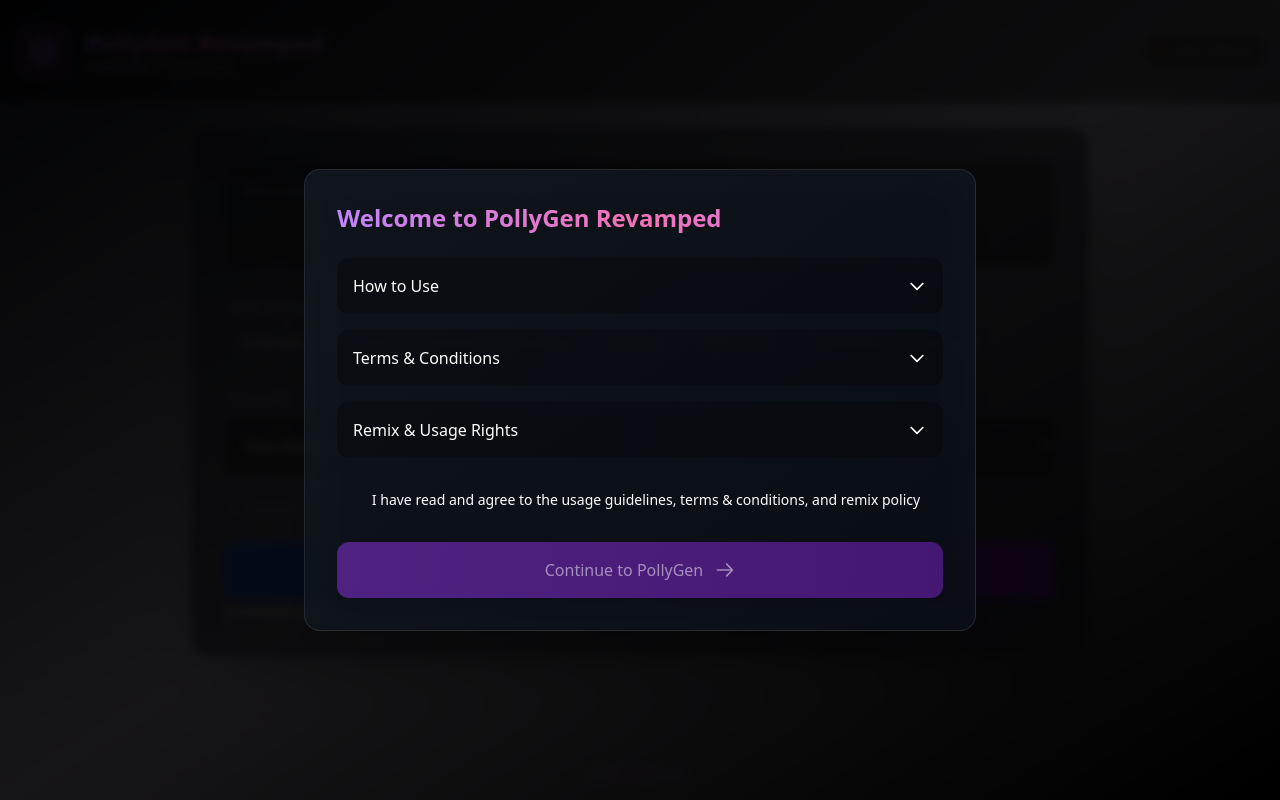
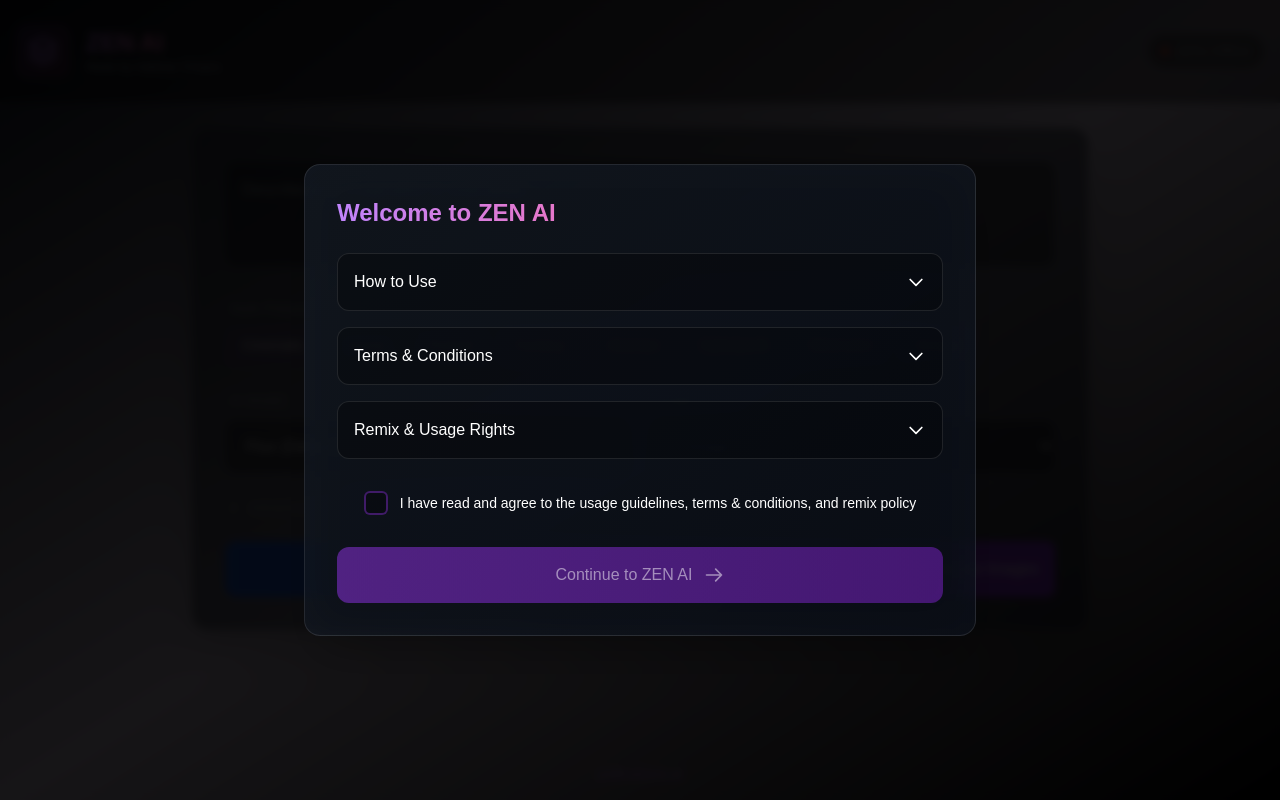
Before and after one commit to vkcvkc8/pollygen-revamped, a React (Create React App) app: page / in a window 1280 px wide. Built offline with nearby package versions, Linux system fonts and the light colour scheme; no server answers.

Commit message:
Enhance checkbox styles and loading state in image generation; improve image loading feedback

```diff
--- a/package.json
+++ b/package.json
@@ -1,5 +1,5 @@
 {
-  "name": "pollygen-revamped",
+  "name": "zen-ai",
   "version": "0.1.0",
   "private": true,
   "dependencies": {
--- a/public/index.html
+++ b/public/index.html
@@ -3,7 +3,7 @@
   <head>
     <meta charset="utf-8" />
     <meta name="viewport" content="width=device-width, initial-scale=1" />
-    <title>PollyGen Revamped - AI Image Creation</title>
+    <title>Zen - AI Image Creation</title>
   </head>
   <body>
     <div id="root"></div>
--- a/src/App.js
+++ b/src/App.js
@@ -1,3 +1,4 @@
+import './style.css';
 import React, { useState, useEffect } from "react";
 import Header from "./components/Header";
 import TermsModal from "./components/TermsModal";
@@ -8,6 +9,7 @@
 import Footer from "./components/Footer";
 const API_URL = "https://text.pollinations.ai/";
 const IMAGE_API_URL = "https://image.pollinations.ai/prompt/";
+
 
 const modelConfigs = {
   flux: { name: "Flux (Default)", strength: 1.0 },
@@ -35,6 +37,8 @@
   const [referenceImage, setReferenceImage] = useState(null);
   const [modalImage, setModalImage] = useState(null);
   const [apiStatus, setApiStatus] = useState("Checking APIs...");
+  const [isLoading, setIsLoading] = useState(false);
+
 
   useEffect(() => {
     checkApiStatus();
@@ -110,42 +114,103 @@
     }
   };
 
+
+// const generateImages = async () => {
+//   if (!prompt) return;
+//   setIsLoading(true);
+//   setImages([]);
+
+//   try {
+//     let finalPrompt = prompt;
+//     if (referenceImage) {
+//       const response = await fetch(API_URL, {
+//         method: "POST",
+//         headers: { "Content-Type": "application/json" },
+//         body: JSON.stringify({
+//           messages: [
+//             { role: "system", content: "You are a computer vision expert." },
+//             {
+//               role: "user",
+//               content: [
+//                 { type: "text", text: "Describe this image's style and key elements briefly:" },
+//                 { type: "image_url", image_url: { url: referenceImage } },
+//               ],
+//             },
+//           ],
+//           model: "openai",
+//         }),
+//       });
+//       const imageDescription = await response.text();
+//       finalPrompt = `${prompt}, similar to: ${imageDescription}`;
+//     }
+
+//     const imagePromises = Array.from({ length: imageCount }, async () => {
+//       const seed = Math.floor(Math.random() * 1000000);
+//       const encodedPrompt = encodeURIComponent(finalPrompt);
+//       const imageUrl = `${IMAGE_API_URL}${encodedPrompt}?nologo=true&seed=${seed}&model=${model}`;
+
+//       // Wait for image to load
+//       const img = new Image();
+//       await new Promise((resolve, reject) => {
+//         img.onload = resolve;
+//         img.onerror = reject;
+//         img.src = imageUrl;
+//       });
+
+//       return imageUrl;
+//     });
+
+//     const imageUrls = await Promise.all(imagePromises);
+//     setImages(imageUrls);
+//   } catch (error) {
+//     console.error("Error generating images:", error);
+//   } finally {
+//     setIsLoading(false);
+//   }
+// };
+
 const generateImages = async () => {
   if (!prompt) return;
-    setImages([]);
+  setIsLoading(true);
+  setImages([]); // Clear existing images
+
+  try {
     let finalPrompt = prompt;
     if (referenceImage) {
-      const response = await fetch(API_URL, {
-        method: "POST",
-        headers: { "Content-Type": "application/json" },
-        body: JSON.stringify({
-          messages: [
-            { role: "system", content: "You are a computer vision expert." },
-            {
-              role: "user",
-              content: [
-                { type: "text", text: "Describe this image's style and key elements briefly:" },
-                { type: "image_url", image_url: { url: referenceImage } },
-              ],
-            },
-          ],
-          model: "openai",
-        }),
-      });
       const imageDescription = await response.text();
       finalPrompt = `${prompt}, similar to: ${imageDescription}`;
     }
-    const imagePromises = Array.from({ length: imageCount }, async () => {
+
+    // Create array of pending image generations
+    const pendingImages = Array.from({ length: imageCount }, async (_, index) => {
+      try {
         const seed = Math.floor(Math.random() * 1000000);
         const encodedPrompt = encodeURIComponent(finalPrompt);
         const imageUrl = `${IMAGE_API_URL}${encodedPrompt}?nologo=true&seed=${seed}&model=${model}`;
+
+        // Wait for image to load
+        const img = new Image();
+        await new Promise((resolve, reject) => {
+          img.onload = resolve;
+          img.onerror = reject;
+          img.src = imageUrl;
+        });
+
+        // Add successful image to state immediately
+        setImages(prevImages => [...prevImages, imageUrl]);
         return imageUrl;
+      } catch (error) {
+        console.error(`Error generating image ${index + 1}:`, error);
+        return null; // Return null for failed images
+      }
     });
-    try {
-      const imageUrls = await Promise.all(imagePromises);
-      setImages(imageUrls);
+
+    // Wait for all generations to complete
+    await Promise.allSettled(pendingImages);
   } catch (error) {
-      console.error("Error generating images:", error);
+    console.error("Error in image generation:", error);
+  } finally {
+    setIsLoading(false);
   }
 };
 
@@ -168,6 +233,7 @@
               referenceImage={referenceImage}
               setReferenceImage={setReferenceImage}
               presets={presets}
+              isLoading={isLoading}
             />
           <ChatHistory chatHistory={chatHistory} />
           <ImageResults images={images} onImageClick={setModalImage} />
--- a/src/components/Header.js
+++ b/src/components/Header.js
@@ -17,9 +17,9 @@
           </div>
           <div>
             <h1 className="text-2xl font-bold bg-gradient-to-r from-purple-400 via-pink-400 to-purple-400 animate-gradient text-transparent bg-clip-text">
-              PollyGen Revamped
+              ZEN AI
             </h1>
-            <p className="text-xs text-gray-400">Powered by Pollinations AI</p>
+            <p className="text-xs text-gray-400">Made by Vaibhav Chopra</p>
           </div>
         </div>
         <div className="flex items-center gap-2" id="apiStatus">
--- a/src/components/ImageResults.js
+++ b/src/components/ImageResults.js
@@ -1,34 +1,32 @@
-import React from "react";
+import React, { useState } from "react";
 
 function ImageResults({ images, onImageClick }) {
+  const [loadedImages, setLoadedImages] = useState({});
+
+  const handleImageLoad = (url) => {
+    setLoadedImages(prev => ({ ...prev, [url]: true }));
+  };
+
   return (
-    <div
-      id="imageResults"
-      className={`grid grid-cols-1 sm:grid-cols-2 lg:grid-cols-3 gap-6 mt-8 transition-all ${
-        images.length > 0 ? "opacity-100 translate-y-0" : "opacity-0 translate-y-5"
-      }`}
-    >
+    <div id="imageResults" className={`grid grid-cols-1 md:grid-cols-2 lg:grid-cols-3 gap-4 ${images.length > 0 ? 'show' : ''}`}>
       {images.map((url, index) => (
+        url && // Only render if URL exists (not null)
         <div
-          key={index}
-          className="relative rounded-xl overflow-hidden shadow-2xl bg-gray-800/30 group"
+          key={`${url}-${index}`}
+          className="image-container rounded-lg overflow-hidden"
         >
+          {!loadedImages[url] && (
+            <div className="absolute inset-0 flex items-center justify-center">
+              <div className="spinner"></div>
+            </div>
+          )}
           <img
             src={url}
             alt={`Generated image ${index + 1}`}
-            className="w-full rounded-xl generated-image loaded cursor-zoom-in"
+            className={`generated-image ${loadedImages[url] ? 'loaded' : ''}`}
+            onLoad={() => handleImageLoad(url)}
             onClick={() => onImageClick(url)}
           />
-          <div className="absolute inset-0 bg-black/50 opacity-0 group-hover:opacity-100 transition-opacity flex items-center justify-center pointer-events-none">
-            <svg className="w-8 h-8 text-white" fill="none" stroke="currentColor" viewBox="0 0 24 24">
-              <path
-                strokeLinecap="round"
-                strokeLinejoin="round"
-                strokeWidth="2"
-                d="M21 21l-6-6m2-5a7 7 0 11-14 0 7 7 0 0114 0z"
-              />
-            </svg>
-          </div>
         </div>
       ))}
     </div>
--- a/src/components/PromptInput.js
+++ b/src/components/PromptInput.js
@@ -12,6 +12,7 @@
   referenceImage,
   setReferenceImage,
   presets,
+  isLoading
 }) {
   const [isAdvancedOpen, setIsAdvancedOpen] = useState(false);
   const [width, setWidth] = useState("");
@@ -229,19 +230,28 @@
         </button>
         <button
           onClick={generateImages}
-          className="flex-1 bg-gradient-to-r from-purple-600 to-purple-700 hover:from-purple-500 hover:to-purple-600 text-white px-8 py-4 rounded-xl transition-all transform hover:scale-[1.02] hover:shadow-xl flex items-center justify-center gap-3 min-w-[200px]"
+          disabled={!prompt || isLoading}
+          className={`flex items-center justify-center gap-2 px-4 py-2 rounded-lg ${
+            isLoading
+              ? "bg-purple-600/50 cursor-not-allowed"
+              : "bg-purple-600 hover:bg-purple-500 active:bg-purple-700"
+          } transition-all duration-200`}
         >
-          <svg className="w-5 h-5 generate-icon" viewBox="0 0 24 24" fill="none" stroke="currentColor">
-            <path
-              d="M4 16l4.586-4.586a2 2 0 012.828 0L16 16m-2-2l1.586-1.586a2 2 0 012.828 0L20 14m-6-6h.01M6 20h12a2 2 0 002-2V6a2 2 0 00-2-2H6a2 2 0 00-2 2v12a2 2 0 002 2z"
-              strokeWidth="2"
-              strokeLinecap="round"
-              strokeLinejoin="round"
-            />
-          </svg>
-          <span>Generate Images</span>
+          {isLoading ? (
+            <>
+              <div className="spinner"></div>
+              <span>Generating...</span>
+            </>
+          ) : (
+            <>
+              <svg className="generate-icon w-5 h-5" fill="none" stroke="currentColor" viewBox="0 0 24 24">
+                <path strokeLinecap="round" strokeLinejoin="round" strokeWidth="2" d="M4 16l4.586-4.586a2 2 0 012.828 0L16 16m-2-2l1.586-1.586a2 2 0 012.828 0L20 14m-6-6h.01M6 20h12a2 2 0 002-2V6a2 2 0 00-2-2H6a2 2 0 00-2 2v12a2 2 0 002 2z" />
+              </svg>
+              <span>Generate Images</span>
+            </>
+          )}
         </button>
-      </div>PromptInput.js
+      </div>
     </div>
   );
 }
--- a/src/components/TermsModal.js
+++ b/src/components/TermsModal.js
@@ -19,7 +19,7 @@
     <div id="termsModal" className="fixed inset-0 bg-black/90 backdrop-blur-sm z-50 flex items-center justify-center">
       <div className="bg-gradient-to-br from-gray-800/50 to-gray-900/50 backdrop-blur-xl rounded-2xl p-8 shadow-2xl border border-white/10 max-w-2xl w-full mx-4 max-h-[90vh] overflow-y-auto">
         <h2 className="text-2xl font-bold mb-6 bg-gradient-to-r from-purple-400 via-pink-400 to-purple-400 text-transparent bg-clip-text">
-          Welcome to PollyGen Revamped
+          Welcome to ZEN AI
         </h2>
 
         {/* Usage Instructions */}
@@ -113,17 +113,21 @@
         {/* Agreement Checkbox */}
         <div className="flex items-center justify-center gap-3 mb-6 py-2">
           <div className="flex items-center">
-            <div className="custom-checkbox">
+            <div className="custom-checkbox relative">
               <input
                 type="checkbox"
                 id="termsCheckbox"
-                className="hidden"
                 checked={checkboxChecked}
                 onChange={(e) => setCheckboxChecked(e.target.checked)}
+                className="absolute opacity-0 w-full h-full cursor-pointer"
               />
-              <label htmlFor="termsCheckbox" className="custom-checkbox-label"></label>
+              <label
+                htmlFor="termsCheckbox"
+                className="custom-checkbox-label"
+                aria-label="Accept terms and conditions"
+              ></label>
             </div>
-            <label htmlFor="termsCheckbox" className="text-sm ml-3">
+            <label htmlFor="termsCheckbox" className="text-sm ml-3 cursor-pointer select-none">
               I have read and agree to the usage guidelines, terms & conditions, and remix policy
             </label>
           </div>
@@ -139,7 +143,7 @@
               : "from-purple-600/50 to-purple-700/50 text-white/50 cursor-not-allowed"
           }`}
         >
-          <span>Continue to PollyGen</span>
+          <span>Continue to ZEN AI</span>
           <svg className="w-5 h-5" fill="none" stroke="currentColor" viewBox="0 0 24 24">
             <path strokeLinecap="round" strokeLinejoin="round" strokeWidth="2" d="M14 5l7 7m0 0l-7 7m7-7H3" />
           </svg>
--- a/src/style.css
+++ b/src/style.css
@@ -597,10 +597,17 @@
   transition: transform 0.3s cubic-bezier(0.4, 0, 0.2, 1);
 }
 
+/* Custom Checkbox Styles */
 .custom-checkbox {
   position: relative;
   width: 1.5rem;
   height: 1.5rem;
+  display: inline-block;
+}
+
+.custom-checkbox input[type="checkbox"] {
+  opacity: 0;
+  position: absolute;
 }
 
 .custom-checkbox-label {
@@ -611,7 +618,7 @@
   height: 1.5rem;
   background: rgba(0, 0, 0, 0.3);
   border: 2px solid rgba(147, 51, 234, 0.4);
-  border-radius: 0.25rem;
+  border-radius: 0.375rem;
   cursor: pointer;
   transition: all 0.2s ease-in-out;
 }
```
Lines whose indentation alone changed are shown as unchanged.
